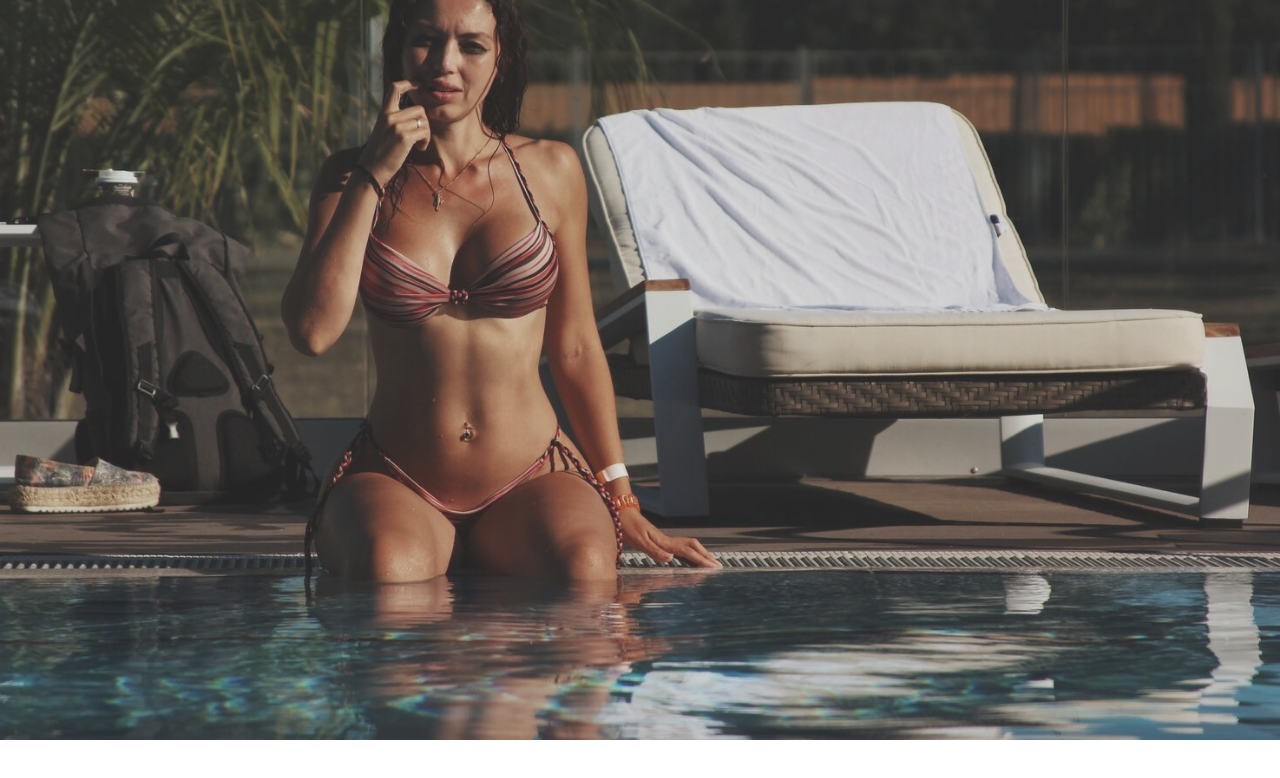
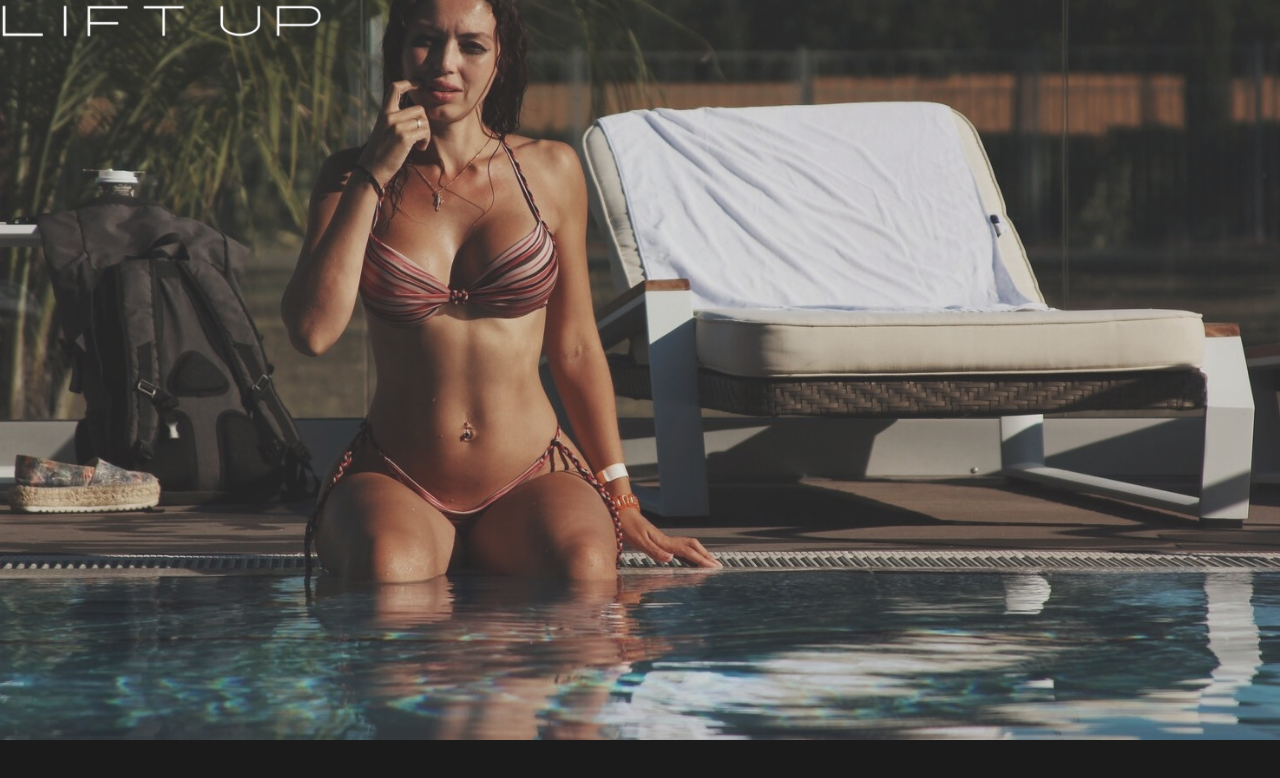
Before and after one commit to linkmanagement/lift_up_client, a Next.js app: page / in a window 1280 px wide. Shown: the top 778 px of the page. Built offline with nearby package versions, Linux system fonts and the light colour scheme.

Commit message:
added the logo

```diff
--- a/pages/index.js
+++ b/pages/index.js
@@ -2,12 +2,9 @@ export default function Home() {
   return (
     <main className="h-screen min-h-[max-content]">
       <div className="relative text-4xl h-[80%] md:h-[80%]  lg:h-[92.5%] min-h-[max-content] bg-white">
-        <div className="saturate-[0.9] blur-[0.7px] opacity-[0.9] brightness-90 contrast-[0.9] absolute top-0 left-0 right-0 h-[100%] z-[1] bg-[url('/hero_cropped_mobile.jpg')] md:bg-[url('/hero_cropped_tab.jpg')] lg:bg-[url('/hero_cropped.jpg')] bg-cover bg-center	bg-no-repeat bg-width-[10%]">
-          <p className="p">
-
-          </p>
-        </div>
+        <div className="saturate-[0.9] blur-[0.7px] opacity-[0.9] brightness-90 contrast-[0.9] absolute top-0 left-0 right-0 h-[100%] z-[1] bg-[url('/hero_cropped_mobile.jpg')] md:bg-[url('/hero_cropped_tab.jpg')] lg:bg-[url('/hero_cropped.jpg')] bg-cover bg-center	bg-no-repeat" />
         <div className="absolute top-0 left-0 right-0 h-[100%] z-[2] 	text-white">
+          <img src="/logo.png" alt="logo" className="h-[20px] md:h-[30px] lg:h-[40px]" />
         </div>
       </div>
       <div className="text-4xl text-center h-screen">
--- a/styles/globals.css
+++ b/styles/globals.css
@@ -8,3 +8,14 @@
     text-wrap: balance;
   }
 }
+
+* {
+  margin: 0;
+  padding: 0;
+  box-sizing: border-box;
+}
+
+html, body, #__next {
+  background-color: #1b1b1b;
+  margin: 0;
+}
```
Also changed, not shown: public/logo.png (added).
